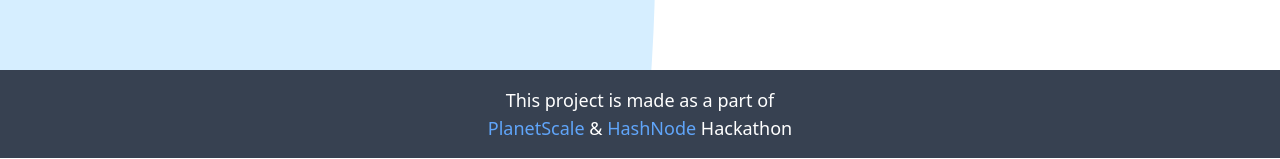
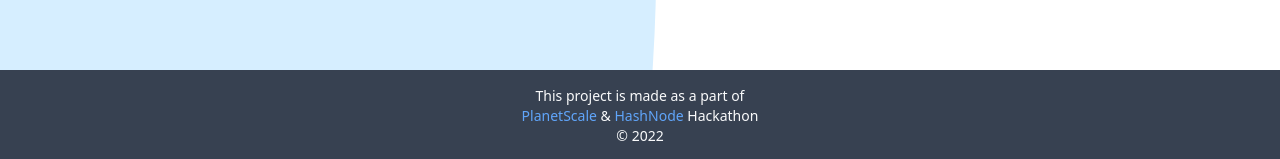
Before and after one commit to Basharath/Formify, a Next.js app: page / in a window 1280 px wide. Shown: the part 3298-3457 px from the top of the page. Built offline with nearby package versions, Linux system fonts and the light colour scheme; a web font is replaced by a local one.

Commit message:
Updates footer font and adds year

```diff
--- a/components/Footer.tsx
+++ b/components/Footer.tsx
@@ -1,6 +1,6 @@
 function Footer() {
   return (
-    <footer className="px-10 py-4 bg-gray-700 flex flex-col items-center text-white text-lg">
+    <footer className="px-10 py-4 bg-gray-700 flex flex-col items-center text-gray-50 text-sm">
       <div>This project is made as a part of</div>
       <div className="text-center">
         <a
@@ -22,6 +22,7 @@ function Footer() {
         </a>{' '}
         Hackathon
       </div>
+      <div>&copy; {new Date().getFullYear()}</div>
     </footer>
   );
 }
```
